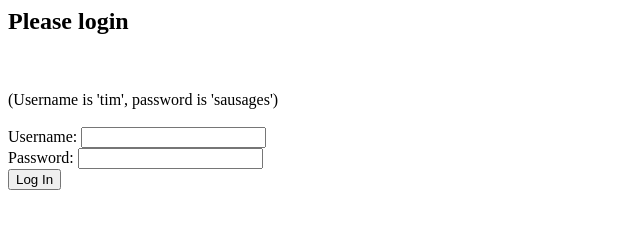
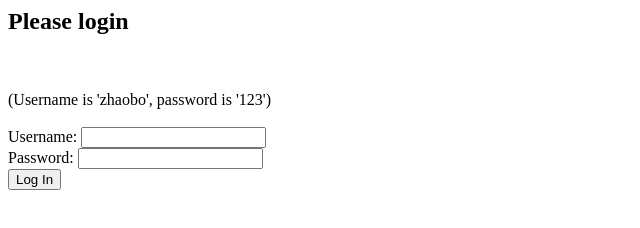
Before and after one commit to liucolour/zabo, a plain HTML site: page webroot/login.html in a window 1280 px wide. Shown: the full height of the page, 0-640 px from the left. Drawn offline with Linux system fonts and the light colour scheme.

Commit message:
minor type fix

```diff
--- a/webroot/login.html
+++ b/webroot/login.html
@@ -8,7 +8,7 @@
 <h2>Please login</h2><br>
 
 <br>
-(Username is 'tim', password is 'sausages')
+(Username is 'zhaobo', password is '123')
 <br>
 <br>
 
```
